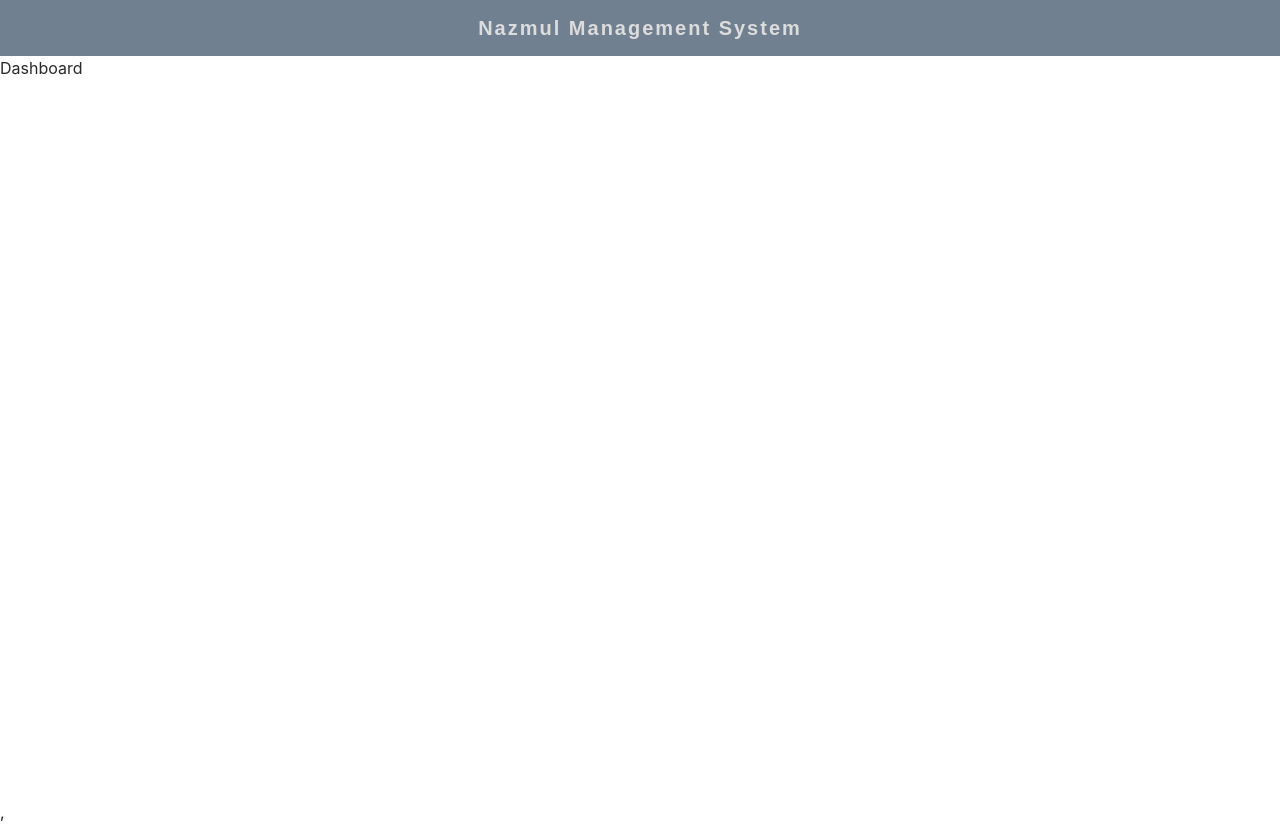
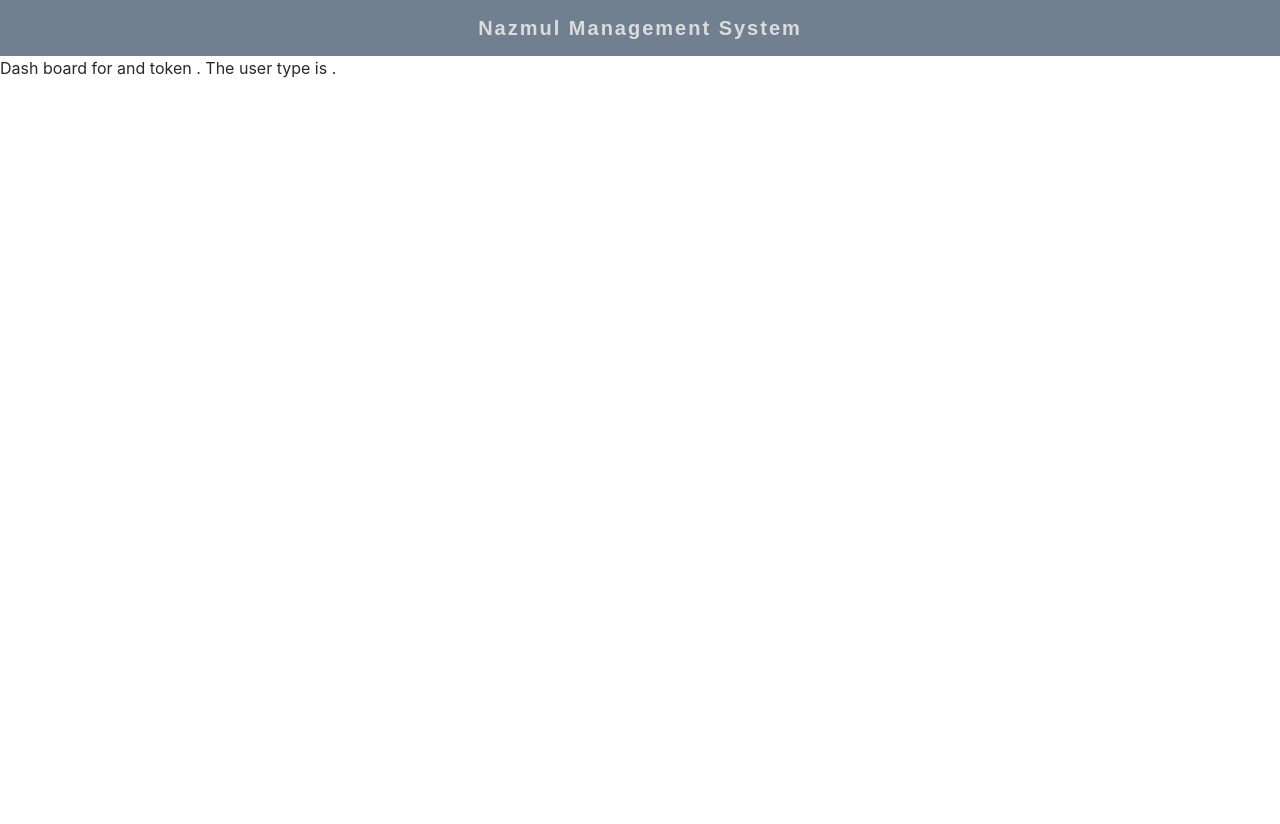
Before and after one commit to RafsanQ/nazmul-management-app, a React (Vite) app in the folder client/: page / in a window 1280 px wide. After the commit the page ends 800 px from the top, so only its background shows below. Built offline with nearby package versions, Linux system fonts and the light colour scheme.

Commit message:
Master Redux Tool kit - Put user token and email in the local storage of the client

```diff
--- a/client/package.json
+++ b/client/package.json
@@ -13,13 +13,16 @@
     "@chakra-ui/react": "^2.8.1",
     "@emotion/react": "^11.11.1",
     "@emotion/styled": "^11.11.0",
+    "@reduxjs/toolkit": "^1.9.7",
     "axios": "^1.6.0",
     "framer-motion": "^10.16.4",
     "localforage": "^1.10.0",
     "match-sorter": "^6.3.1",
     "react": "^18.2.0",
     "react-dom": "^18.2.0",
+    "react-redux": "^8.1.3",
     "react-router-dom": "^6.18.0",
+    "redux-persist": "^6.0.0",
     "sort-by": "^1.2.0"
   },
   "devDependencies": {
--- /dev/null
+++ b/client/src/features/auth/index.ts
@@ -0,0 +1,39 @@
+import { createSlice } from '@reduxjs/toolkit'
+
+export interface AuthState {
+  email: string,
+  token: string,
+  userType: string
+}
+
+const initialState: AuthState = {
+  email: '',
+  token: '',
+  userType: '',
+}
+
+export const authSlice = createSlice({
+  name: 'auth',
+  initialState,
+  reducers: {
+    logout: (state) => {
+      // Redux Toolkit allows us to write "mutating" logic in reducers. It
+      // doesn't actually mutate the state because it uses the Immer library,
+      // which detects changes to a "draft state" and produces a brand new
+      // immutable state based off those changes
+      state.email = '';
+      state.token = '';
+      state.userType = '';
+    },
+    login: (state, action) => {
+      state.email = action.payload.email;
+      state.token = action.payload.token;
+      state.userType = action.payload.userType;
+    },
+  },
+})
+
+// Action creators are generated for each case reducer function
+export const { login, logout } = authSlice.actions
+
+export default authSlice.reducer
--- a/client/src/main.tsx
+++ b/client/src/main.tsx
@@ -1,13 +1,24 @@
 import React from 'react'
 import ReactDOM from 'react-dom/client'
 import App from './App.tsx'
+import { store } from './store'
+import { PersistGate } from 'redux-persist/integration/react';
+import { Provider } from 'react-redux'
+
+
 import { ChakraProvider } from '@chakra-ui/react'
 import './index.css'
+import persistStore from 'redux-persist/es/persistStore';
+
 
 ReactDOM.createRoot(document.getElementById('root')!).render(
   <ChakraProvider>
-    <React.StrictMode>
-      <App />
-    </React.StrictMode>,
+    <Provider store={store}>
+      <PersistGate loading={null} persistor={persistStore(store)}>
+        <React.StrictMode>
+          <App />
+        </React.StrictMode>
+      </PersistGate>
+    </Provider>
   </ChakraProvider>
 )
--- a/client/src/pages/Dashboard/index.tsx
+++ b/client/src/pages/Dashboard/index.tsx
@@ -1,10 +1,16 @@
+import { useSelector } from "react-redux";
 
-function index() {
-    return (
-        <div>
-            Dashboard
-        </div>
-    );
+function Index() {
+  const userEmail: string = useSelector((state) => state.email);
+  const token: string = useSelector((state) => state.token);
+  const userType: string = useSelector((state) => state.userType);
+
+
+  return (
+    <div>
+      Dash board for { userEmail } and token { token }. The user type is { userType }.
+    </div>
+  )
 }
 
-export default index;
+export default Index;
--- a/client/src/pages/Login/index.tsx
+++ b/client/src/pages/Login/index.tsx
@@ -8,10 +8,11 @@ import {
     Stack,
     useToast
 } from "@chakra-ui/react";
-import AxiosError from 'axios-error';
+import { useDispatch } from 'react-redux'
+import { login } from '../../features/auth'
 import FieldInput from "../../components/FieldInput";
 import PasswordInput from "../../components/PasswordInput";
-import { login } from "./services";
+import { loginApi } from "./services";
 import { useState } from "react";
 import { useNavigate } from "react-router-dom";
 
@@ -23,9 +24,10 @@ function Index() {
     const [userType, setUserType] = useState('employee');
     const toast = useToast();
     const navigate = useNavigate();
+    const dispatch = useDispatch()
 
-    const handleEmailChange = (e) => setEmail(e.target.value);
-    const handlePasswordChange = (e) => setPassword(e.target.value);
+    const handleEmailChange = (e: React.ChangeEvent<HTMLInputElement>) => setEmail(e.target.value);
+    const handlePasswordChange = (e: React.ChangeEvent<HTMLInputElement>) => setPassword(e.target.value);
 
     const isError = email === '' || password === ''
 
@@ -45,11 +47,10 @@ function Index() {
 
 
         try{
-            const response = await login(email, password, userType);
+            const response = await loginApi(email, password, userType);
 
-            const employeeId: number = response.data.employee.id;
-            const employeeName: string = response.data.employee.name
-            const employeeEmail: string = response.data.employee.email
+            const employeeEmail: string = response.data.employee.email;
+            const employeeToken: string = response.data.token;
 
             toast({
                 title: "Signed in successfully",
@@ -57,9 +58,18 @@ function Index() {
                 duration: 3000,
                 isClosable: true
             })
+
+            dispatch(
+                login({
+                    email: employeeEmail,
+                    token: employeeToken,
+                    userType: userType
+                })
+            );
+
             navigate('/');
 
-        }catch(error: AxiosError){
+        }catch(error: AxiosError | Error){
             const errorMessage = error.response.data;
             toast({
                 title: errorMessage,
--- a/client/src/pages/Login/services.ts
+++ b/client/src/pages/Login/services.ts
@@ -1,7 +1,7 @@
 import axios from "axios"
 
 
-export const login = async (email: string, password: string, userType: string) => {
+export const loginApi = async (email: string, password: string, userType: string) => {
     const response = await axios.post('http://localhost:3309/api/' + userType + '/login', {
         "email": email,
         "password": password
--- /dev/null
+++ b/client/src/store/index.ts
@@ -0,0 +1,29 @@
+import { configureStore } from '@reduxjs/toolkit'
+import authReducer from '../features/auth'
+import {
+  persistReducer,
+  FLUSH,
+  PAUSE,
+  REHYDRATE,
+  PERSIST,
+  PURGE,
+  REGISTER
+} from "redux-persist";
+import storage from "redux-persist/lib/storage";
+
+const persistConfig = { key: "root", storage, version: 1};
+const persistedReducer = persistReducer(persistConfig, authReducer);
+
+export const store = configureStore({
+  reducer: persistedReducer,
+  middleware: (getDefaultMiddleware) => getDefaultMiddleware({
+    serializableCheck: {
+      ignoredActions: [FLUSH, REHYDRATE, PAUSE, PERSIST, PURGE, REGISTER]
+    }
+  })
+})
+
+// Infer the `RootState` and `AppDispatch` types from the store itself
+export type RootState = ReturnType<typeof store.getState>
+// Inferred type: {posts: PostsState, comments: CommentsState, users: UsersState}
+export type AppDispatch = typeof store.dispatch
```
Also changed, not shown: 1 other file (tests, documents, lock files or other folders).
